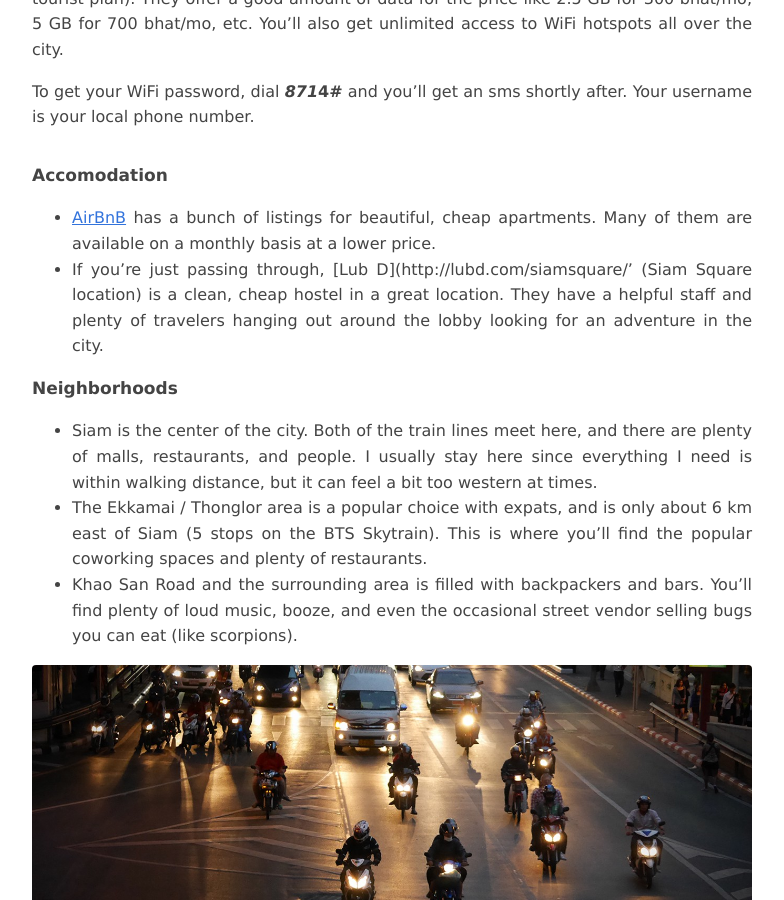
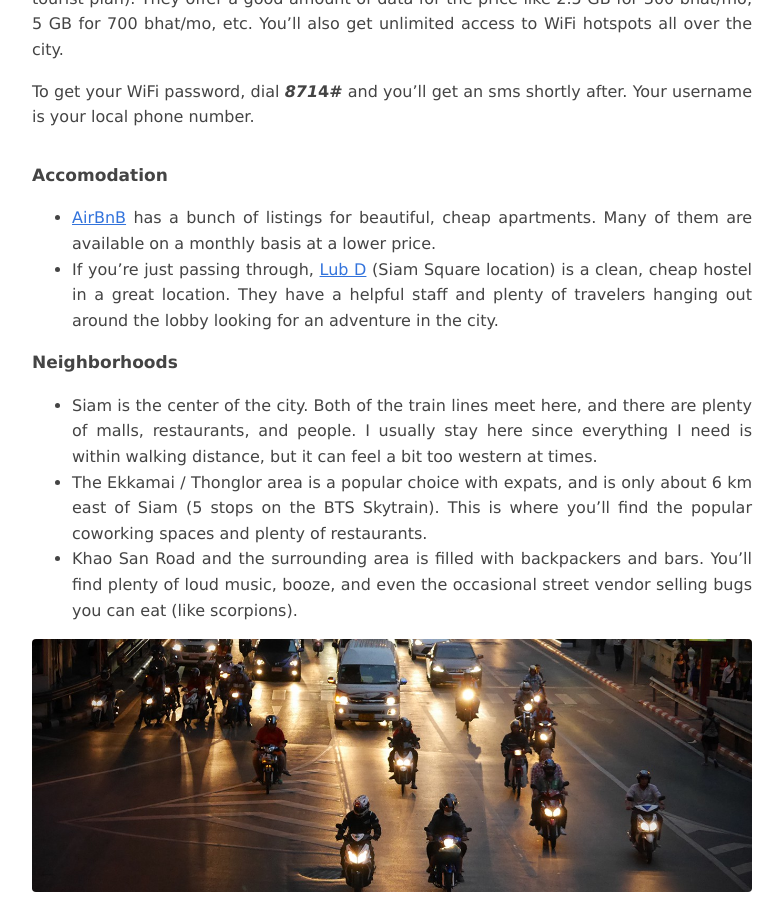
Before and after one commit to reustle/reustle, a Jekyll site: the page built from _posts/2015-12-19-bangkok-travel-guide.md, in a window 1280 px wide and 900 px high, scrolled down 636 px. Shown: the whole window, without its empty margins (248-1032 px from the left). Built offline with Jekyll 4.4.1, drawn with Linux system fonts in a browser that asks for light colours; some of the changed lines change nothing that is shown.

Commit message:
Update 2015-12-19-bangkok-travel-guide.md

```diff
--- a/_posts/2015-12-19-bangkok-travel-guide.md
+++ b/_posts/2015-12-19-bangkok-travel-guide.md
@@ -18,7 +18,7 @@ To get your WiFi password, dial <b>*871*4#</b> and you’ll get an sms shortly a
 ## Accomodation
 
 * [AirBnB](https://www.airbnb.com/c/sreustle?s=4) has a bunch of listings for beautiful, cheap apartments. Many of them are available on a monthly basis at a lower price.
-* If you’re just passing through, [Lub D](http://lubd.com/siamsquare/' (Siam Square location) is a clean, cheap hostel in a great location. They have a helpful staff and plenty of travelers hanging out around the lobby looking for an adventure in the city.
+* If you’re just passing through, [Lub D](http://lubd.com/siamsquare/) (Siam Square location) is a clean, cheap hostel in a great location. They have a helpful staff and plenty of travelers hanging out around the lobby looking for an adventure in the city.
 
 
 ## Neighborhoods
```
